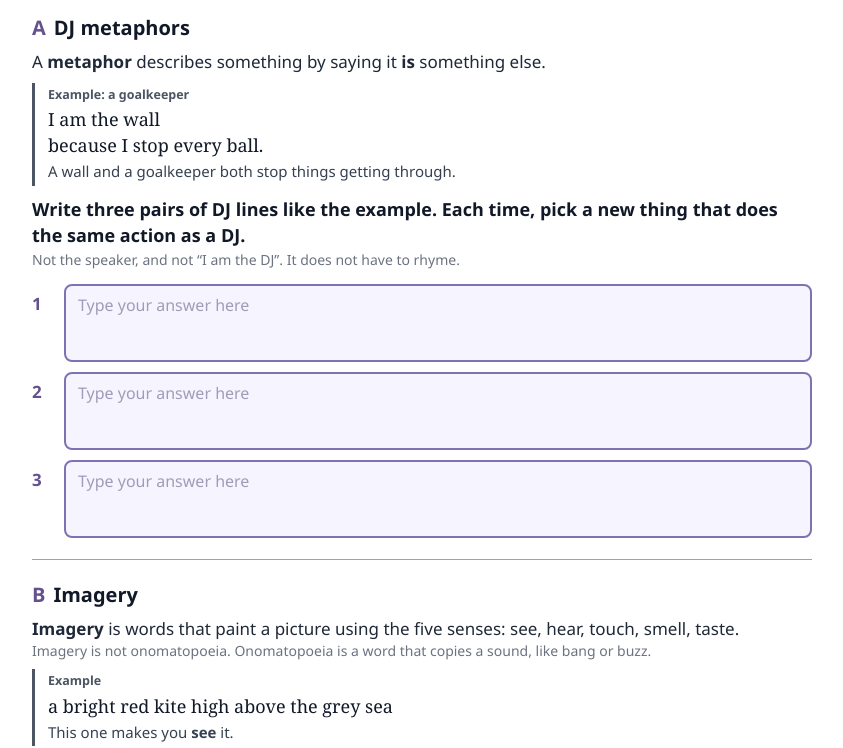
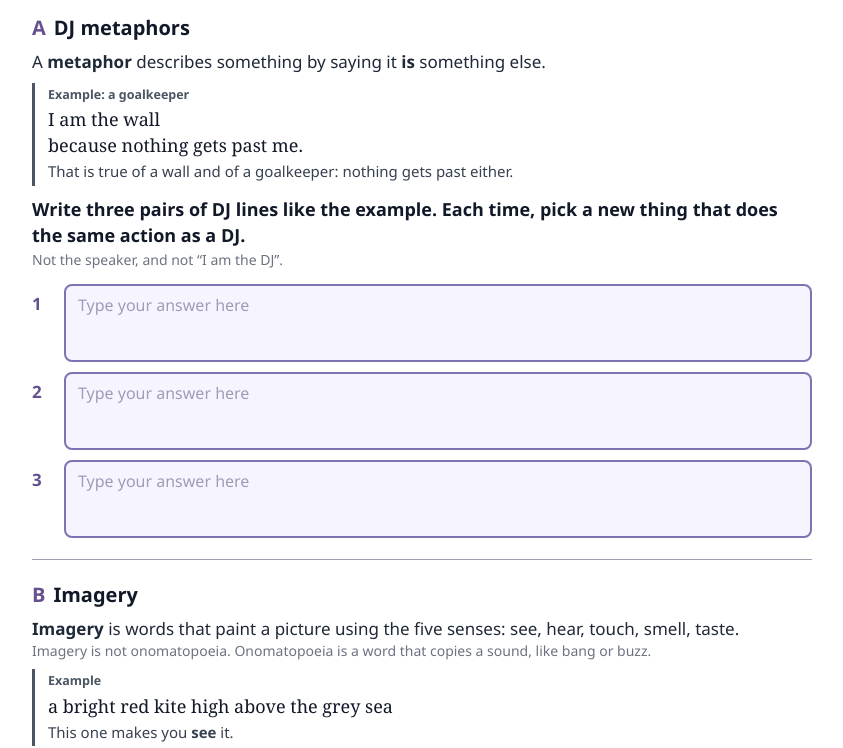
Before and after one commit to arsdashok/homework, a plain HTML site: page kiyan-2026-09-25-2d5fa3/index.html in a window 1280 px wide. Shown: the part 72-820 px from the top of the page, without its empty margins (218-1061 px from the left). Drawn offline with Linux system fonts and the light colour scheme.

Commit message:
homework: Kiyan 2026-09-25

```diff
--- a/kiyan-2026-09-25-2d5fa3/index.html
+++ b/kiyan-2026-09-25-2d5fa3/index.html
@@ -94,12 +94,12 @@ select.pick {
   <p class="def">A <strong>metaphor</strong> describes something by saying it <strong>is</strong> something&nbsp;else.</p>
   <div class="example">
     <div class="label">Example: a goalkeeper</div>
-    <p class="verse">I am the wall<br>because I stop every&nbsp;ball.</p>
-    <p class="why">A wall and a goalkeeper both stop things getting&nbsp;through.</p>
+    <p class="verse">I am the wall<br>because nothing gets past&nbsp;me.</p>
+    <p class="why">That is true of a wall and of a goalkeeper: nothing gets past&nbsp;either.</p>
   </div>
 
   <p class="instruction">Write three pairs of DJ lines like the example. Each time, pick a new thing that does the same action as a&nbsp;DJ.</p>
-  <p class="note">Not the speaker, and not &ldquo;I am the DJ&rdquo;. It does not have to&nbsp;rhyme.</p>
+  <p class="note">Not the speaker, and not &ldquo;I am the DJ&rdquo;.</p>
 
   <div class="q"><span class="qnum">1</span><div class="hw-field sent" contenteditable="true" data-k="m1" data-label="A1. DJ metaphor (I am the ... / because I ...)"></div></div>
   <div class="q"><span class="qnum">2</span><div class="hw-field sent" contenteditable="true" data-k="m2" data-label="A2. DJ metaphor (I am the ... / because I ...)"></div></div>
```
